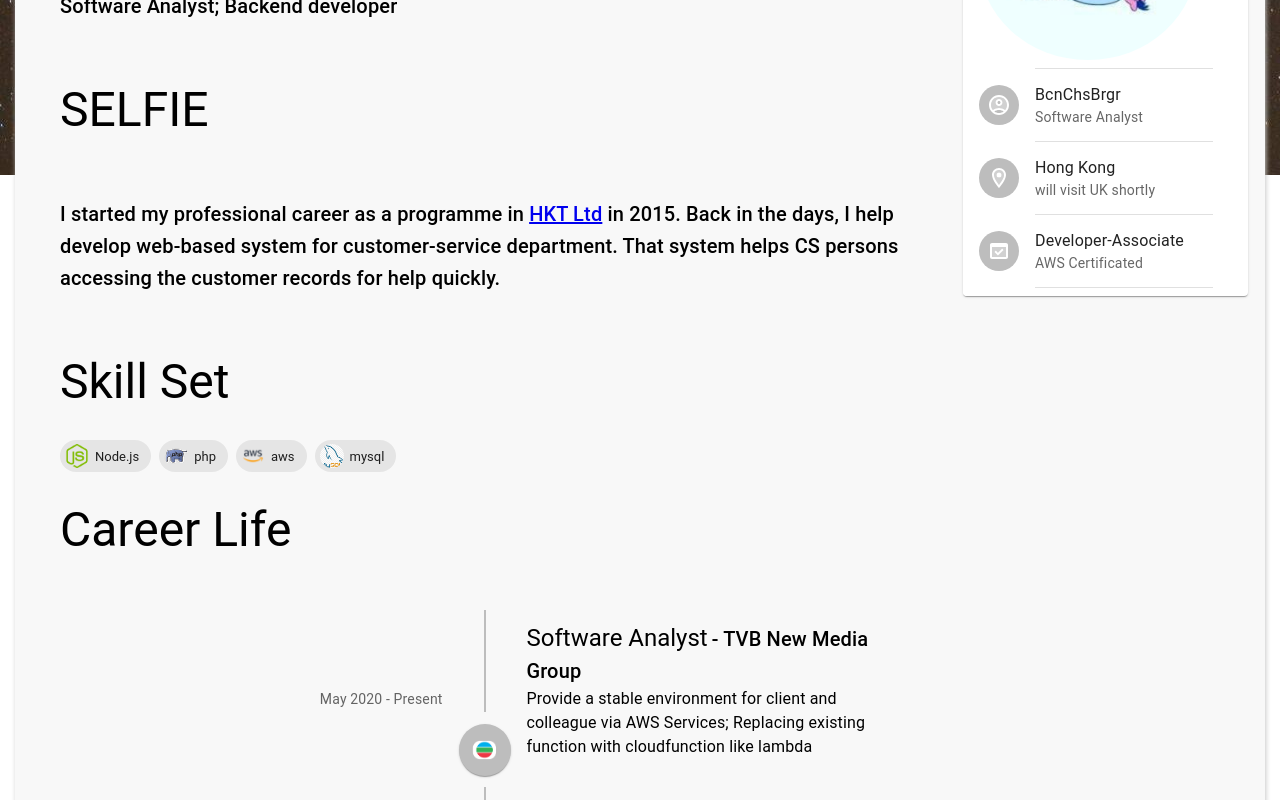
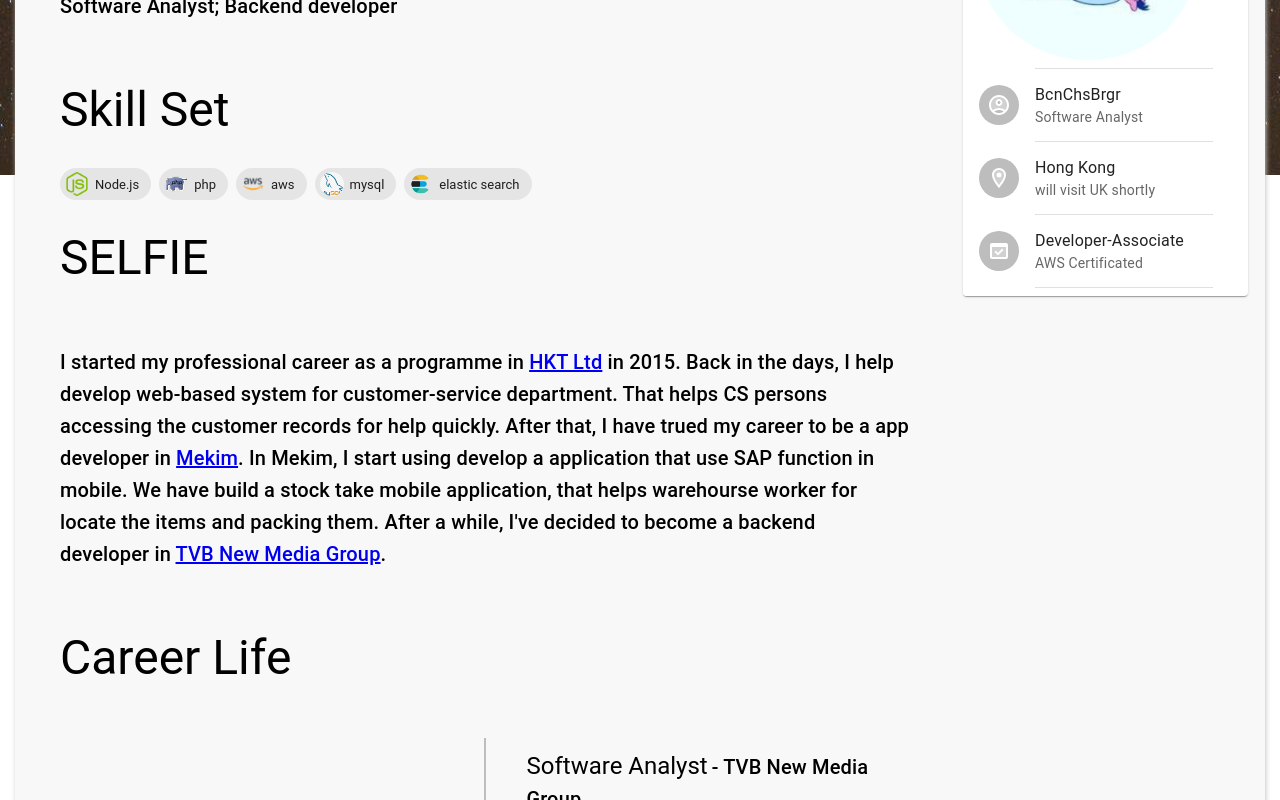
Before and after one commit to BcnChsBrgr/PersonalProfile, a React (Create React App) app: page / in a window 1280 px wide. Shown: the part 529-1329 px from the top of the page. Built offline with nearby package versions, Linux system fonts and the light colour scheme.

Commit message:
add desc in career live

```diff
--- a/src/components/Home.js
+++ b/src/components/Home.js
@@ -26,13 +26,17 @@
             <Typography className={`${classes.HomeDescription}`} variant="h6">
                 Software Analyst; Backend developer
             </Typography>
+            <SkillSet />
             <Typography className={`${classes.HomeTitle}`} variant="h3">SELFIE</Typography>
             <Typography className={`${classes.HomeDescription}`} variant="h6">
                 I started my professional career as a programme in <a href="https://www.hkt.com/for-your-home/hkt-premier?locale=en">HKT Ltd</a> in 2015.
                 Back in the days, I help develop web-based system for customer-service department.
-                That system helps CS persons accessing the customer records for help quickly.
+                That helps CS persons accessing the customer records for help quickly. After that,
+                I have trued my career to be a app developer in <a href="http://www.mekim.com/en/index">Mekim</a>.
+                In Mekim, I start using develop a application that use SAP function in mobile. We have build a stock take mobile application, that helps
+                warehourse worker for locate the items and packing them. After a while, I've decided to become a backend developer in <a href="https://www.tvb.com/">TVB New Media Group</a>.
+
             </Typography>
-            <SkillSet />
             <Career />
         </div>
     );
--- a/src/components/PersonalInformation.js
+++ b/src/components/PersonalInformation.js
@@ -29,7 +29,7 @@
 }
 
 const aboutMe = [
-    { icon: 'personalImage',src: Eyore },
+    { icon: 'personalImage', src: Eyore },
     { icon: <AccountCircleTwoToneIcon />, primary: 'BcnChsBrgr', secondary: 'Software Analyst' },
     { icon: <LocationOnTwoToneIcon />, primary: 'Hong Kong', secondary: 'will visit UK shortly' },
     { icon: <DomainVerificationTwoToneIcon />, primary: 'Developer-Associate', secondary: 'AWS Certificated' }
--- a/src/components/SkillSet.js
+++ b/src/components/SkillSet.js
@@ -6,6 +6,7 @@
 import php from '../img/php.png';
 import aws from '../img/aws.png';
 import mysql from '../img/mysql.png';
+import es from '../img/elasticsearch.svg';
 
 const useStyles = makeStyles({
     HomeTitle: {
@@ -18,22 +19,11 @@
 });
 
 const bedgeList = [
-    {
-        name: 'Node.js',
-        src: nodejs
-    },
-    {
-        name: 'php',
-        src: php
-    },
-    {
-        name: 'aws',
-        src: aws
-    },
-    {
-        name: 'mysql',
-        src: mysql
-    }
+    { name: 'Node.js', src: nodejs },
+    { name: 'php', src: php },
+    { name: 'aws', src: aws },
+    { name: 'mysql', src: mysql },
+    { name: 'elastic search', src: es }
 ]
 
 function bedge(displayBedge){
```
Also changed, not shown: src/img/elasticsearch.svg (added).
